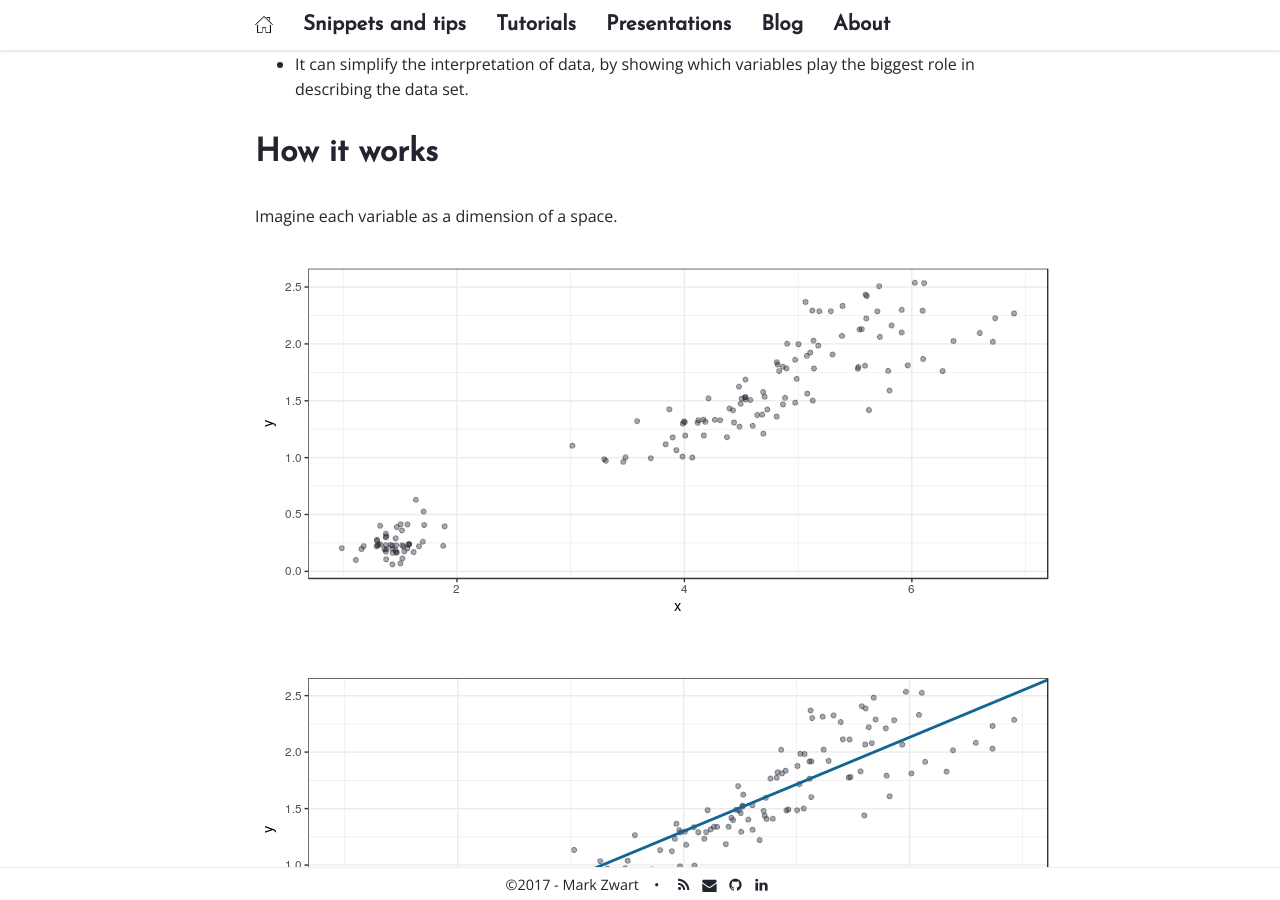
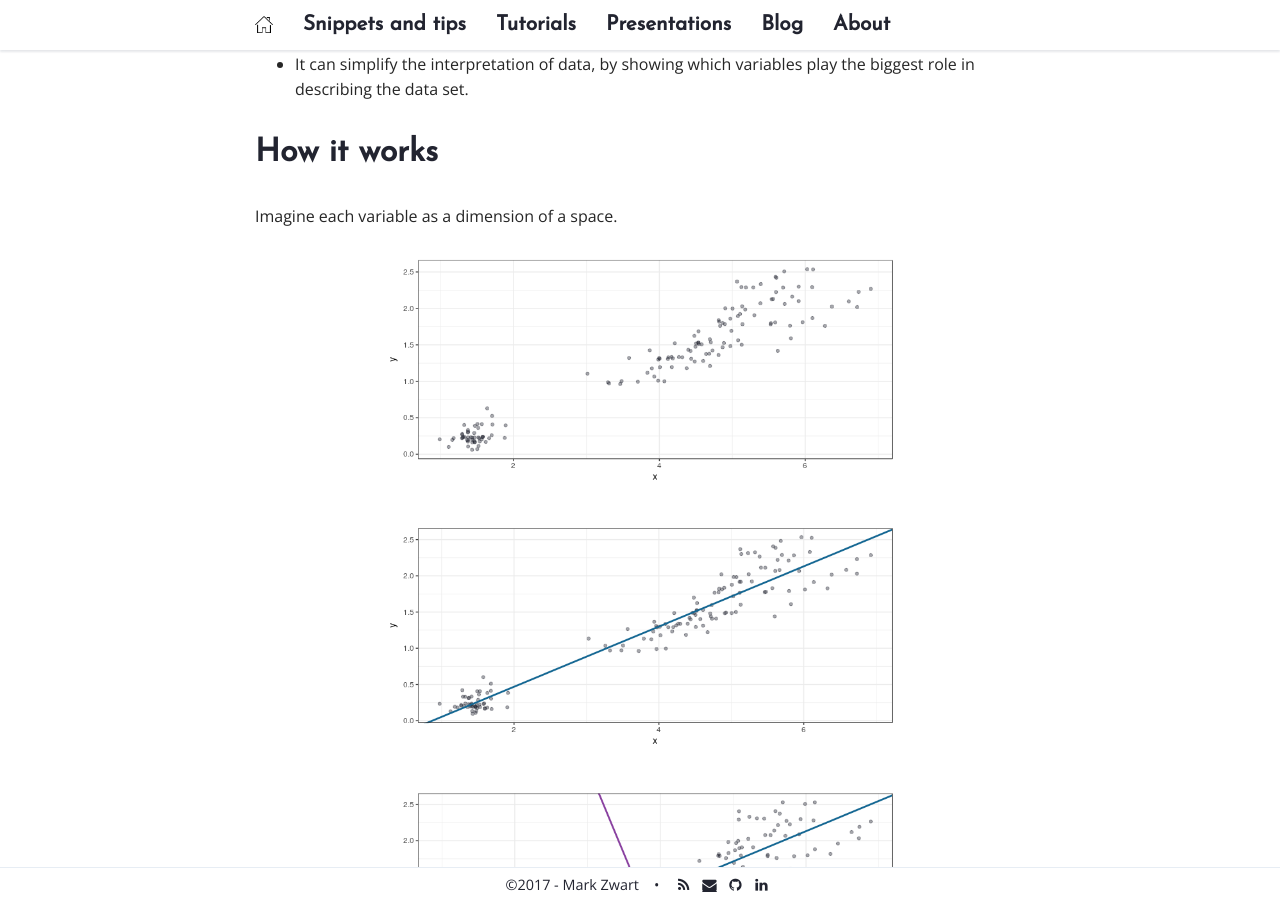
Before and after one commit to mark-me/mark-me.github.io, a Jekyll site: the page built from _pages/tutorials/pca/pca.md, in a window 1280 px wide and 900 px high, scrolled down 424 px. Built offline with Jekyll 4.4.1, drawn with Linux system fonts in a browser that asks for light colours; nearby versions of some CDN libraries; comment, search, counter and statistics services are not loaded.

Commit message:
Update pca.md

```diff
--- a/_pages/tutorials/pca/pca.md
+++ b/_pages/tutorials/pca/pca.md
@@ -17,15 +17,15 @@ Principal Component Analysis (PCA) is a method for reducing a data-set with a hi
 Imagine each variable as a dimension of a space.
 
 {:refdef: style="text-align: center;"}
-<img src="/_pages/tutorials/pca/pca-explained-1.png" alt="Variance PC" width="800" height="390" align="center"/><br>
+<img src="/_pages/tutorials/pca/pca-explained-1.png" alt="Variance PC" width="513" height="250" align="center"/><br>
 {: refdef}
 
 {:refdef: style="text-align: center;"}
-<img src="/_pages/tutorials/pca/pca-explained-2.png" alt="Variance PC" width="800" height="390" align="center"/><br>
+<img src="/_pages/tutorials/pca/pca-explained-2.png" alt="Variance PC" width="513" height="250" align="center"/><br>
 {: refdef}
 
 {:refdef: style="text-align: center;"}
-<img src="/_pages/tutorials/pca/pca-explained-3.png" alt="Variance PC" width="800" height="390" align="center"/><br>
+<img src="/_pages/tutorials/pca/pca-explained-3.png" alt="Variance PC" width="513" height="250" align="center"/><br>
 {: refdef}
 
 # Our example: country religions
```
